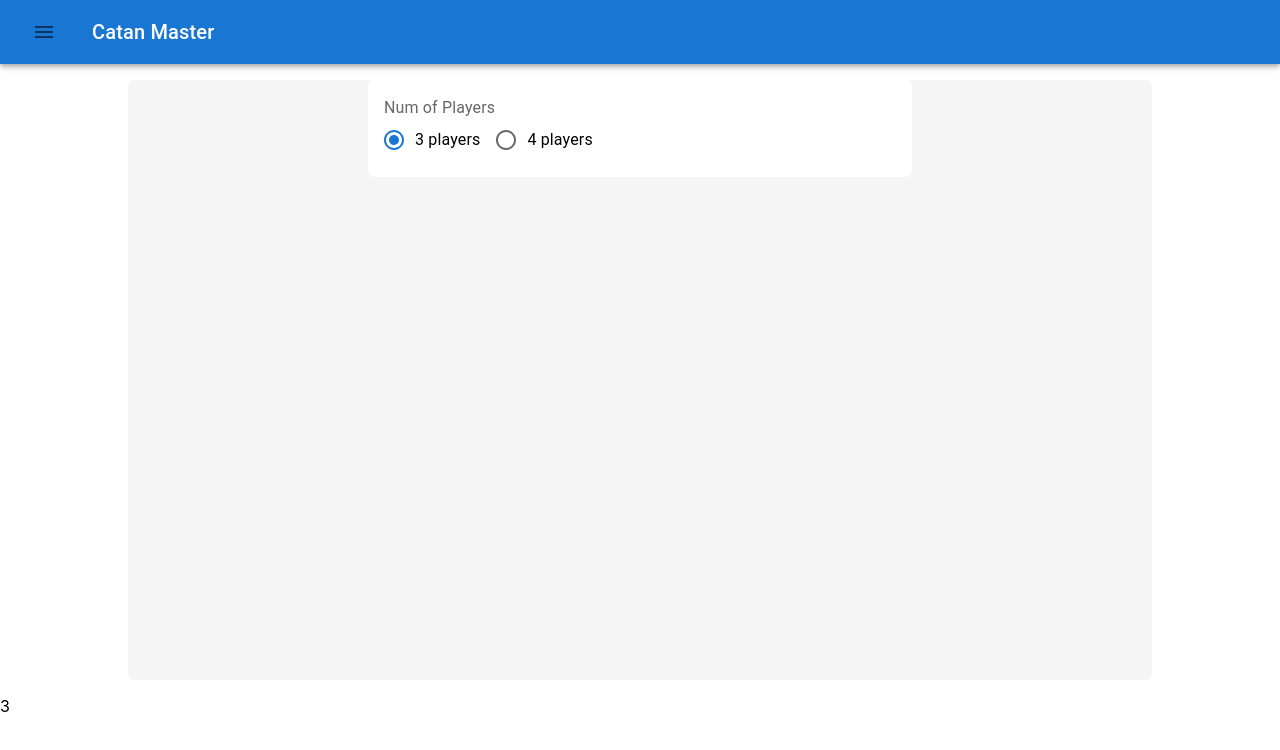
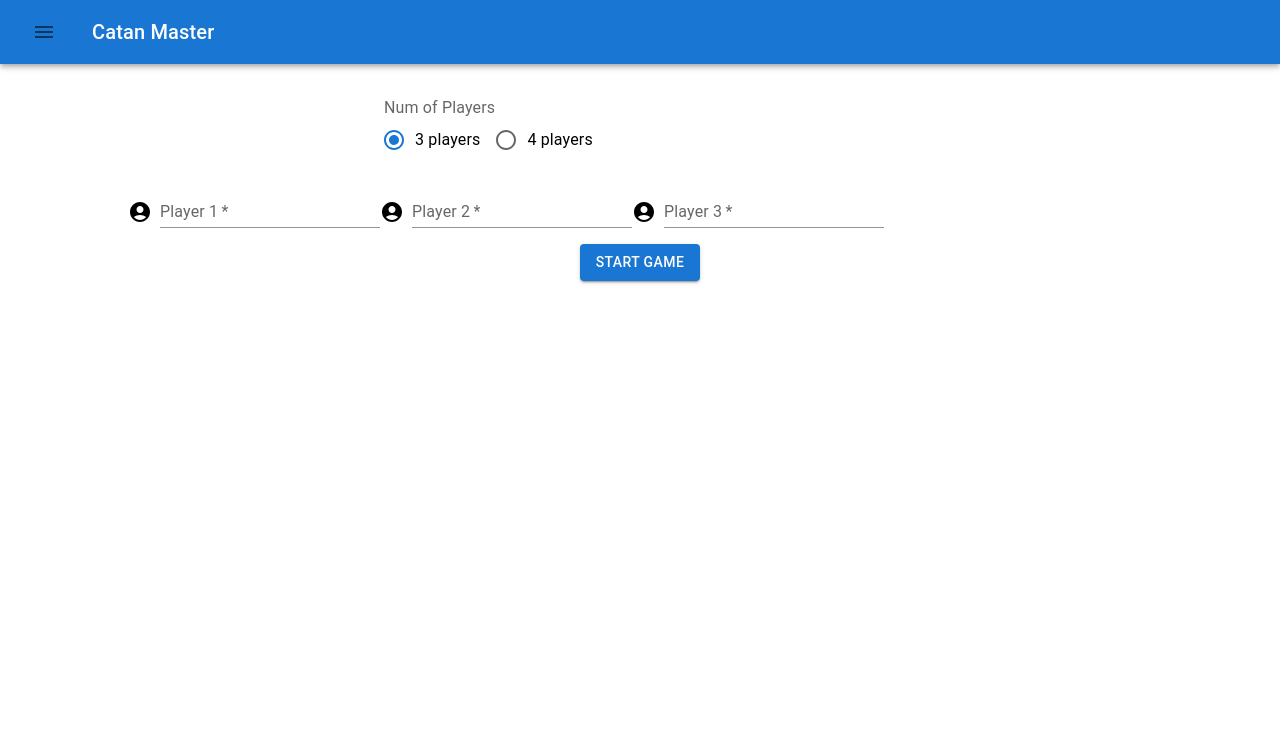
Before and after one commit to sota0121/lab, a React (Create React App) app in the folder samples/react-basic-v2/catan-master/: page / in a window 1280 px wide. Shown: the top 750 px of the page. Built offline with nearby package versions, Linux system fonts and the light colour scheme.

Commit message:
playername from textfiled -> ref -> state / move to dashboard page

```diff
--- a/samples/react-basic-v2/catan-master/src/components/pages/Home.tsx
+++ b/samples/react-basic-v2/catan-master/src/components/pages/Home.tsx
@@ -1,19 +1,22 @@
 /* eslint-disable */
 
-import React, { FC } from 'react';
+import React, { FC, useEffect } from 'react';
+import { useNavigate } from 'react-router';
 import {
   AppBar,
   Box,
+  Button,
   Grid,
   IconButton,
   Menu,
   MenuItem,
+  TextField,
+  TextFieldProps,
   Toolbar,
   Typography,
 } from '@mui/material';
-import { Menu as MenuIcon } from '@mui/icons-material';
+import { AccountCircle as AccountCircleIcon } from '@mui/icons-material';
 
-import SwipeableTemporaryDrawer from '../molecules/SwipeableDrawer';
 import RowRadioBtnGroup from '../molecules/RowRadioBtn'
 import type { RadioItem, RowRadioBtnGroupProps } from '../molecules/RowRadioBtn'
 
@@ -30,6 +33,57 @@
     setSelIndex,
   };
 
+  const [playerLabels, setPlayerLabels] = React.useState<string[]>([]);
+
+  useEffect(() => {
+    selIndex === 3 ? setPlayerLabels(['Player 1', 'Player 2', 'Player 3']) : setPlayerLabels(['Player 1', 'Player 2', 'Player 3', 'Player 4']);
+
+  }, [selIndex]);
+
+  const playerNames = [
+    React.useRef<TextFieldProps>(null), // player 1
+    React.useRef<TextFieldProps>(null), // player 2
+    React.useRef<TextFieldProps>(null), // player 3
+    React.useRef<TextFieldProps>(null), // player 4
+  ]
+  const [ players, setPlayers ] = React.useState<string[]>([]);
+
+  const playerInputs = playerLabels.map((label, index) => (
+    (
+      <>
+        <AccountCircleIcon sx={{ color: 'action.activate', mr: 1, my: 0.5 }} />
+        <TextField inputRef={playerNames[index]} id={label} label={label} variant='standard' required />
+      </>
+    )
+  ));
+
+  const InputsWithIcon = () => {
+    return (
+      <Box sx={{ display: 'flex', alignItems: 'flex-end' }}>
+        {playerInputs}
+      </Box>
+    );
+  };
+
+  const navigate = useNavigate();
+
+  const handleClick = (event: React.MouseEvent<HTMLButtonElement>) => {
+    // check all inputs are filled
+    const inputs = playerNames.map(input => input.current);
+    const inputsFilled = inputs.every(input => input?.value !== '');
+
+    // set player names
+    if (inputsFilled) {
+      const playerNamesExtracted = playerNames.map(playerName => {
+        const strName: string = playerName.current?.value as string;
+        return strName;
+      });
+      setPlayers(playerNamesExtracted);
+    }
+    // move to dashboard
+    navigate('/dashboard');
+  };
+
   return (
     <>
       <Grid container spacing={3}>
@@ -38,15 +92,27 @@
               sx={{
                 width: '80%',
                 height: '600px',
-                backgroundColor: '#f5f5f5',
+                backgroundColor: '#ffffff',
                 borderRadius: '0.4rem',
                 margin: '1rem auto',
               }}
             >
               <RowRadioBtnGroup {...props}/>
-            </Box>
-            <Box>
-              {selIndex}
+              <InputsWithIcon />
+              <Box
+                sx={{
+                  textAlign: 'center',
+                  margin: '1rem auto',
+                }}
+              >
+                <Button
+                  variant='contained'
+                  color='primary'
+                  onClick={handleClick}
+                >
+                  Start Game
+                </Button>
+              </Box>
             </Box>
         </Grid>
       </Grid>
```
Also changed, not shown: 1 other file (tests, documents, lock files or other folders).
